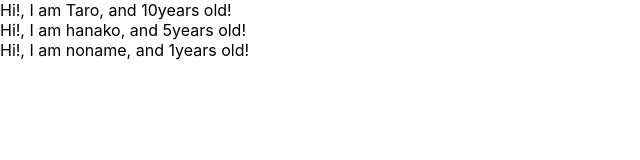
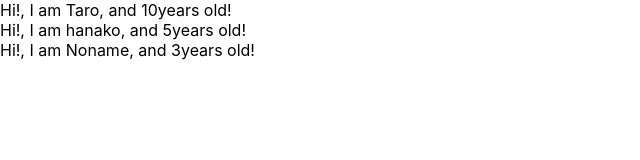
Before and after one commit to FusanosukeKuroda/udemy-react-redux-crud-application, a React (Create React App) app: page / in a window 1280 px wide. Shown: the top 160 px of the page, without its empty margins (0-640 px from the left). Built offline with nearby package versions, Linux system fonts and the light colour scheme.

Commit message:
learn prop-types

```diff
--- a/src/App.js
+++ b/src/App.js
@@ -1,5 +1,5 @@
 import React from 'react';
-
+import PropTypes from 'prop-types';
 //function App() {
 //  return (
 //  <React.Fragment>
@@ -13,8 +13,7 @@ const App =() => {
   const profiles = [
 	  { name: "Taro", age: 10},
           { name: "hanako", age: 5},
-          { name: "noname"}
-
+          { name: "Noname", age: 3}
   ]
   return(
     <div>
@@ -33,8 +32,9 @@ const User =(props) =>{
    return <div>Hi!, I am {props.name}, and {props.age}years old!</div>
 }
 
-User.defaultProps = {
- age: 1
+User.propTypes = {
+ 	name: PropTypes.string,
+	age: PropTypes.number.isRequired
 }
 
 
```
